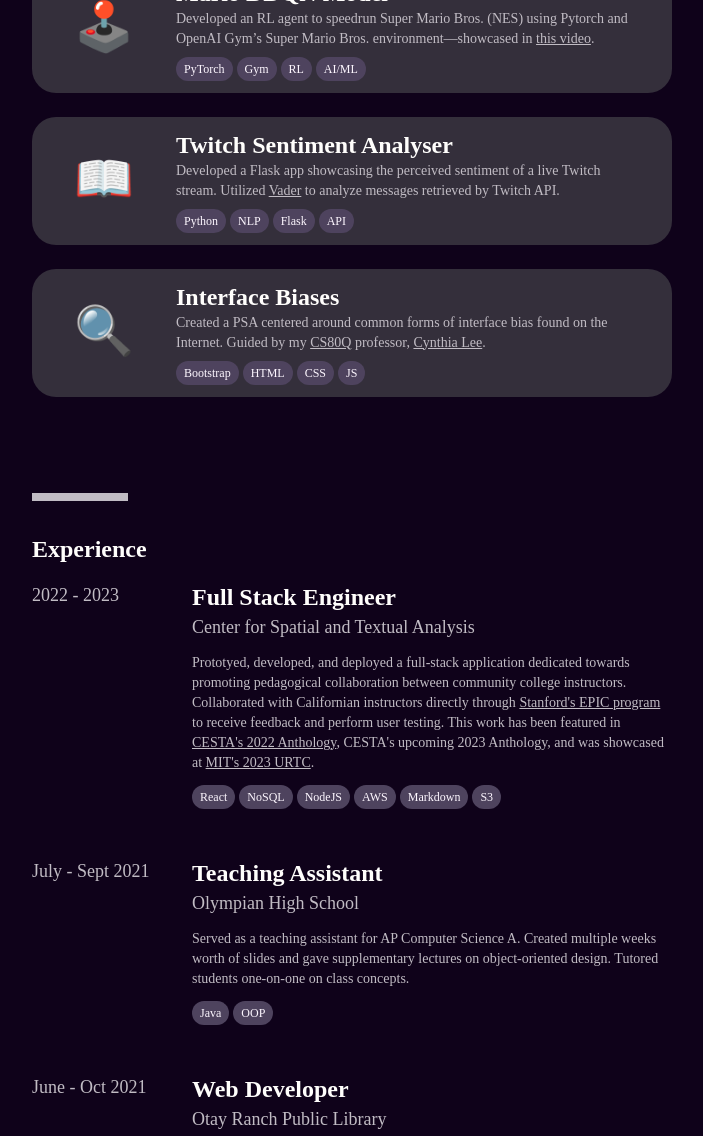
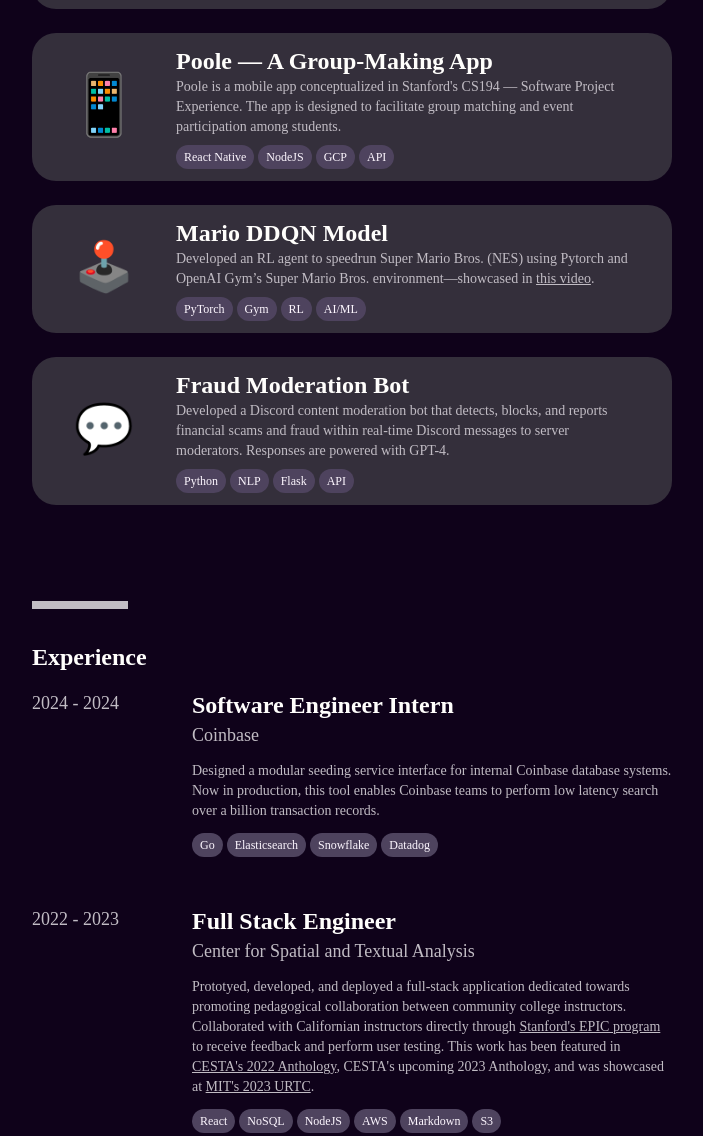
Before and after one commit to dev-caelo/my-website, a Gatsby site: page / in a window 1280 px wide. Shown: the part 918-2054 px from the top of the page, without its empty margins (288-991 px from the left). Built offline with nearby package versions, Linux system fonts and the light colour scheme; Gatsby itself is replaced by a stand-in of ours.

Commit message:
Updated title, experience, and projects.

```diff
--- a/src/pages/index.js
+++ b/src/pages/index.js
@@ -35,7 +35,7 @@
       </div>
       <div className="mb-3">
         <h className="text-[#fffefc] text-4xl sm:text-5xl md:text-6xl font-bold">I am Carlo Dino.</h>
-        <p className="text-xl sm:text-2xl md:text-3xl font-regular mt-3">Full-stack developer and aspiring AI researcher.</p>
+        <p className="text-xl sm:text-2xl md:text-3xl font-regular mt-3">A back-end software engineer based in the SF Bay Area.</p>
       </div>
 
       {/* Divider */}
@@ -44,12 +44,12 @@
       {/* Introduction */}
       <div className="text-md sm:text-lg md:text-xl mr-15">
         <p className="leading-relaxed">
-          Hello there! My name is Carlo Dino and I am a full-stack engineer based in the Bay Area. I work to turn
-          innovative ideas into full-scale online applications to be shared across the web. I am currently an
-          undergraduate student at Stanford, majoring in Computer Science with a focus on Artificial Intelligence.
+          Hello there! My name is Carlo Dino and I am a back-end engineer based in the Bay Area. I work to turn
+          innovative ideas into full-scale applications to be shared across the web. I am currently a coterminal
+          Masters student at Stanford, majoring in Computer Science in both of my undergraduate and MS degrees.
 
           <br></br><br></br>
-          I look towards combining my experience in full-stack development with my academic studies to engineer AI-powered experiences.
+          I look towards combining my experience in software engineering with my academic studies to engineer efficient and robust services that power user experiences.
         </p>
       </div>
 
@@ -76,6 +76,20 @@
           </a>
         </li>
         <li id="port-2" className="group rounded-2xl md:rounded-3xl bg-[#342f3b] hover:bg-[#4A4453] w-full my-6 ease-in-out duration-700 hover:duration-200 hover:translate-x-3 transition-all active:bg-[#342f3b]">
+          <a className="w-full h-full my-5 mx-8 flex flex-row" href="https://docs.google.com/presentation/d/1P_thLP0G39fU3FC67V7Vi84Y4xjoNIeU0hjbYuVn0vQ/edit?usp=share_link" target="_blank" rel="noreferrer noopener" aria-label="YouTube video overview of the RL model (opens in a new tab)">
+            <div className="w-1/6 pb-1 my-auto flex justify-center">
+              <h className="font-black text-6xl group-hover:text-[#fffefc] text-center mr-4">📱</h>
+            </div>
+            <div className="w-5/6 ml-4 my-2 sm:my-3 mr-12">
+              <h className="text-lg sm:text-xl md:text-2xl font-bold text-[#fffefc] group-hover:underline">Poole — A Group-Making App</h>
+              <p className="text-xs sm:text-sm group-hover:text-[#fffefc] md:mr-5">Poole is a mobile app conceptualized in Stanford's CS194 — Software Project Experience. The app is designed to facilitate group matching and event participation among students.</p>
+              <div className="w-full mt-2 flex flex-row">
+                <Skill name="React Native"></Skill> <Skill name="NodeJS"></Skill> <Skill name="GCP"></Skill> <Skill name="API"></Skill>
+              </div>
+            </div>
+          </a>
+        </li>
+        <li id="port-3" className="group rounded-2xl md:rounded-3xl bg-[#342f3b] hover:bg-[#4A4453] w-full my-6 ease-in-out duration-700 hover:duration-200 hover:translate-x-3 transition-all active:bg-[#342f3b]">
           <a className="w-full h-full my-5 mx-8 flex flex-row" href="https://youtu.be/U_GycbLmH1w?si=4lNMlBCCtmLsgKf2" target="_blank" rel="noreferrer noopener" aria-label="YouTube video overview of the RL model (opens in a new tab)">
             <div className="w-1/6 pb-1 my-auto flex justify-center">
               <h className="font-black text-5xl group-hover:text-[#fffefc] text-center mr-4">🕹️</h>
@@ -89,30 +103,17 @@
             </div>
           </a>
         </li>
-        <li id="port-3" className="group rounded-2xl md:rounded-3xl bg-[#342f3b] hover:bg-[#4A4453] w-full my-6 ease-in-out duration-700 hover:duration-200 hover:translate-x-3 transition-all active:bg-[#342f3b]">
-          <a className="w-full h-full my-5 mx-8 flex flex-row" href="https://github.com/cjhutto/vaderSentiment" target="_blank" rel="noreferrer noopener" aria-label="Vader's Github Repo (opens in a new tab)">
+        <li id="port-4" className="group rounded-2xl md:rounded-3xl bg-[#342f3b] hover:bg-[#4A4453] w-full my-6 ease-in-out duration-700 hover:duration-200 hover:translate-x-3 transition-all active:bg-[#342f3b]">
+          <a className="w-full h-full my-5 mx-8 flex flex-row" href="https://drive.google.com/file/d/1fwW_O5MpF29k7AEXxH4yneHjKj1GxV_a/view?usp=sharing" target="_blank" rel="noreferrer noopener" aria-label="Vader's Github Repo (opens in a new tab)">
             <div className="w-1/6 pb-1 my-auto flex justify-center">
-              <h className="font-black text-5xl group-hover:text-[#fffefc] text-center mr-4">📖</h>
+              <h className="font-black text-5xl group-hover:text-[#fffefc] text-center mr-4">💬</h>
             </div>
             <div className="w-5/6 ml-4 my-2 sm:my-3 mr-12">
-              <h className="text-lg sm:text-xl md:text-2xl font-bold text-[#fffefc] group-hover:underline">Twitch Sentiment Analyser</h>
-              <p className="text-xs sm:text-sm group-hover:text-[#fffefc] md:mr-5">Developed a Flask app showcasing the perceived sentiment of a live Twitch stream. Utilized <a href="https://github.com/cjhutto/vaderSentiment" className="hover:text-[#342f3b] duration-200 underline" target="_blank" rel="noreferrer noopener" aria-label="Vader's Github Repo (opens in a new tab)">Vader</a> to analyze messages retrieved by Twitch API.</p>
+              <h className="text-lg sm:text-xl md:text-2xl font-bold text-[#fffefc] group-hover:underline">Fraud Moderation Bot</h>
+              <p className="text-xs sm:text-sm group-hover:text-[#fffefc] md:mr-5">Developed a Discord content moderation bot that detects, blocks, and reports financial scams and fraud
+              within real-time Discord messages to server moderators. Responses are powered with GPT-4.</p>
               <div className="w-full mt-2 flex flex-row row">
                 <Skill name="Python"></Skill> <Skill name="NLP"></Skill> <Skill name="Flask"></Skill> <Skill name="API"></Skill>
-              </div>
-            </div>
-          </a>
-        </li>
-        <li id="port-4" className="group rounded-2xl md:rounded-3xl bg-[#342f3b] hover:bg-[#4A4453] w-full my-6 ease-in-out duration-700 hover:duration-200 hover:translate-x-3 transition-all active:bg-[#342f3b]">
-          <a className="w-full h-full my-5 mx-8 flex flex-row" target="_blank" rel="noreferrer noopener" href="https://dev-caelo.github.io/CS80Q-Interface_Bias/" aria-label="My PSA website on Github Pages (opens in a new tab)">
-            <div className="w-1/6 pb-1 my-auto flex justify-center">
-              <h className="font-black text-5xl group-hover:text-[#fffefc] text-center mr-4">🔍</h>
-            </div>
-            <div className="w-5/6 ml-4 my-2 sm:my-3 mr-12">
-              <h className="text-lg sm:text-xl md:text-2xl font-bold text-[#fffefc] group-hover:underline">Interface Biases</h>
-              <p className="text-xs sm:text-sm group-hover:text-[#fffefc] md:mr-5">Created a PSA centered around common forms of interface bias found on the Internet. Guided by my <a href="https://stanforddaily.com/2018/10/16/classy-classes-cs80q-examines-race-and-gender-in-silicon-valley/" className="hover:text-[#342f3b] duration-200 underline" target="_blank" rel="noreferrer noopener" aria-label="An article about CS80Q (opens in a new tab)">CS80Q</a> professor, <a href="https://profiles.stanford.edu/48960" className="hover:text-[#342f3b] duration-200 underline" target="_blank" rel="noreferrer noopener" aria-label="Official Stanford profile of Cynthia Lee (opens in a new tab)">Cynthia Lee</a>.</p>
-              <div className="w-full mt-2 flex flex-row">
-                <Skill name="Bootstrap"></Skill> <Skill name="HTML"></Skill> <Skill name="CSS"></Skill> <Skill name="JS"></Skill>
               </div>
             </div>
           </a>
@@ -125,7 +126,24 @@
       {/* Experience */}
       <h className="text-lg sm:text-xl md:text-2xl font-bold text-[#fffefc]">Experience</h>
       <ul className="w-full pt-2 md:pt-4">
-        <li className="group w-full flex flex-row">
+      <li className="group w-full flex flex-row">
+          <div className="w-4/12 md:w-3/12">
+            <p className="sm:text-lg group-hover:text-[#fffefc] duration-300 ease-in-out">2024 - 2024</p>
+          </div>
+          <a className="w-8/12 md:w-9/12 duration-300 ease-in-out" href="https://www.coinbase.com/about" target="_blank" rel="noreferrer noopener" aria-label="Intern at the Coinbase (opens in a new tab)">
+            <p className="font-bold text-lg sm:text-xl md:text-2xl text-[#fffefc] group-hover:underline duration-300 ease-in-out">Software Engineer Intern</p>
+            <a href="https://cesta.stanford.edu" className="text-sm sm:text-base md:text-lg group-hover:text-[#fffefc] hover:text-[#342f3b] duration-300 ease-in-out leading-none" aria-label="Coinbase's About Page (opens in a new tab)">Coinbase</a>
+            <p className="text-xs sm:text-sm pt-3 group-hover:text-[#fffefc] duration-300 ease-in-out">
+              Designed a modular seeding service interface for internal Coinbase database systems. Now in production, this tool enables Coinbase teams to perform low latency search over a billion transaction records.
+            </p>
+            <div className="w-full md:flex md:flex-row">
+              <div className="w-full md:w-fit mt-3 flex flex-row">
+                <Skill name="Go"></Skill> <Skill name="Elasticsearch"></Skill> <Skill name="Snowflake"></Skill> <Skill name="Datadog"></Skill>
+              </div>
+            </div>
+          </a>
+        </li>
+        <li className="group w-full flex flex-row pt-12">
           <div className="w-4/12 md:w-3/12">
             <p className="sm:text-lg group-hover:text-[#fffefc] duration-300 ease-in-out">2022 - 2023</p>
           </div>
@@ -220,7 +238,7 @@
             <p className="text-sm sm:text-base md:text-lg group-hover:text-[#fffefc] duration-300 ease-in-out">Resume</p>
           </div>
           <div className="w-8/12 md:w-9/12">
-            <a href="https://drive.google.com/file/d/1KFaWwX0dT9D5RdyBuO9iNQG3FzbGo76U/view?usp=sharing" className="text-sm sm:text-base md:text-lg group-hover:text-[#fffefc] hover:text-[#342f3b] duration-300 ease-in-out leading-none" target="_blank" rel="noreferrer noopener" aria-label="My Resume! (Opens in a new tab)">carlodino/resume</a>
+            <a href="https://drive.google.com/file/d/1s79IH7N0jMdaBnjuQQso4gt3FE4xYsKj/view?usp=sharing" className="text-sm sm:text-base md:text-lg group-hover:text-[#fffefc] hover:text-[#342f3b] duration-300 ease-in-out leading-none" target="_blank" rel="noreferrer noopener" aria-label="My Resume! (Opens in a new tab)">carlodino/resume</a>
           </div>
         </li>
       </ul>
```
